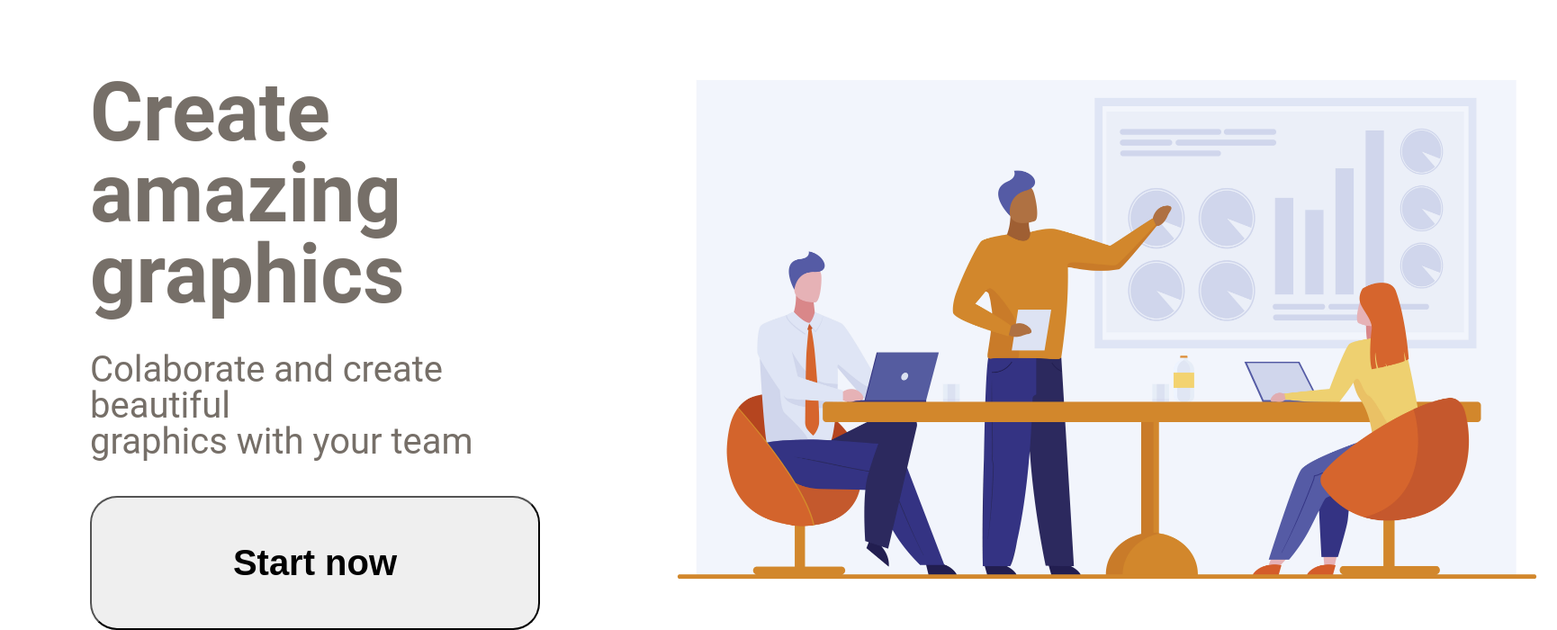
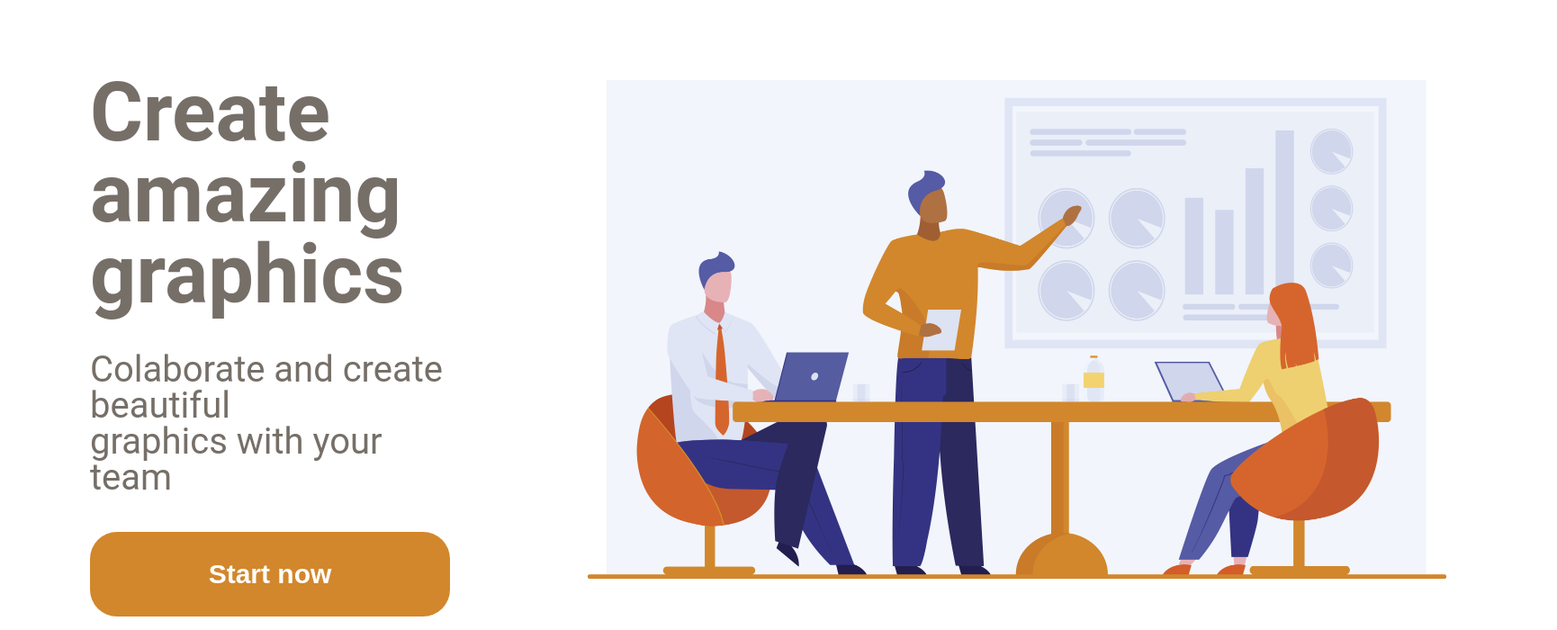
Before and after one commit to Williamxr/LandingPage-graficos, a plain HTML site: page index.html in a window 1280 px wide. Shown: the part 174-874 px from the top of the page at 90% size, 1730 px wide, since content can reach past the window. Drawn offline with Linux system fonts and the light colour scheme.

Commit message:
Estilizando botao:hover

```diff
--- a/style.css
+++ b/style.css
@@ -64,9 +64,16 @@ nav li{
 
 .botao{
     font-weight: bolder;
-    font-size: 40px;
+    font-size: 30px;
     margin-top: 40px;
-    padding: 50px 100px;
+    padding: 30px 60px;
     border-radius: 30px;
-    width: 500px;
+    width: 400px;
+    color: #FFFFFF;
+    background-color: #D2872C;
+    border: none;
 }
+
+.botao:hover{
+    cursor: pointer;
+}
```
